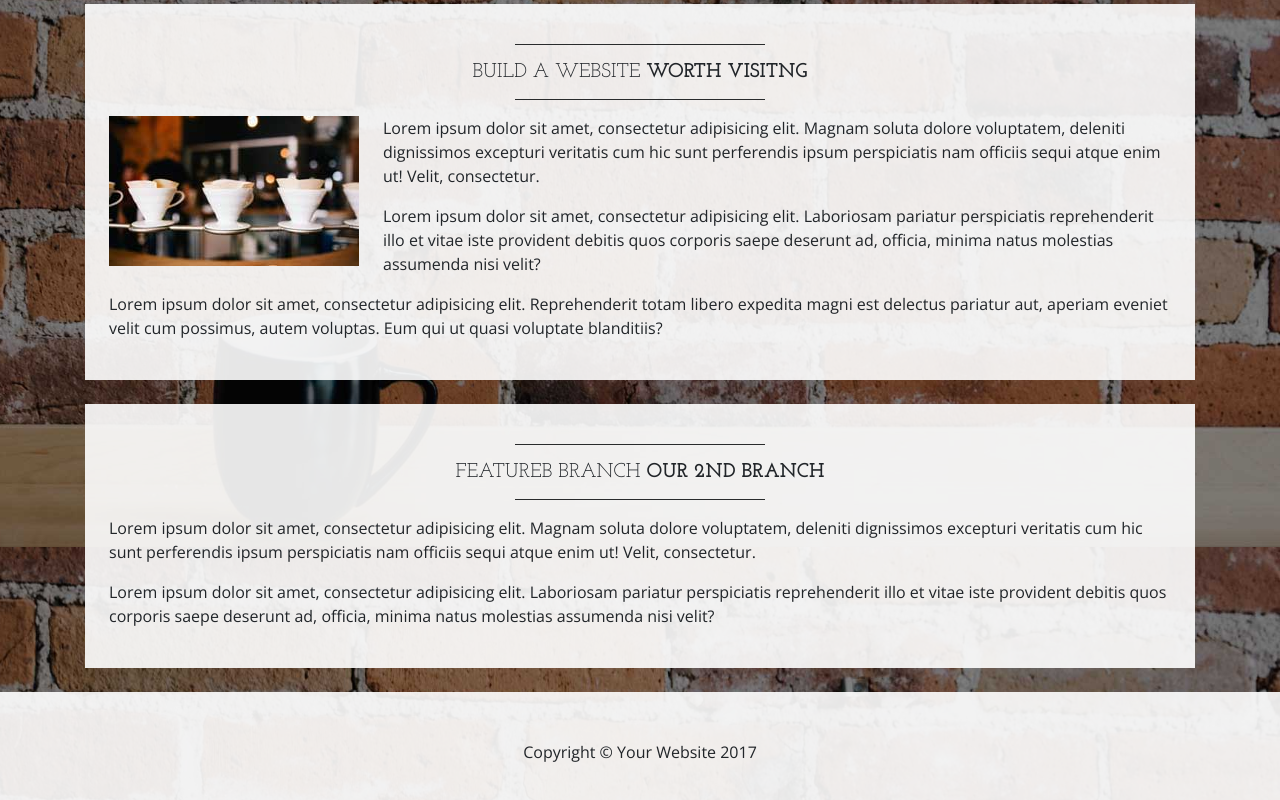
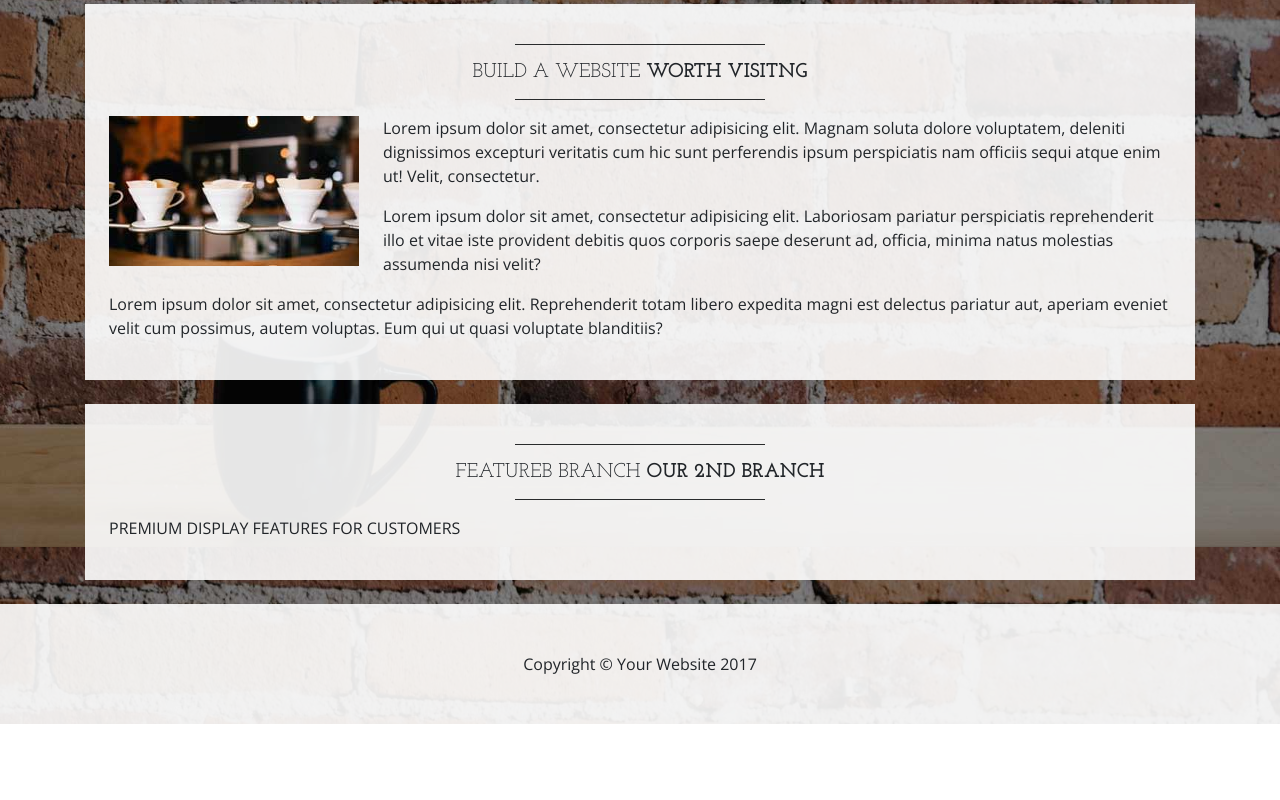
Before and after one commit to JasonDuquain/businesscasual, a website: page index.html in a window 1280 px wide. Shown: the part 1053-1853 px from the top of the page. After the commit the page ends 1777 px from the top, so only its background shows below. Drawn offline with nearby package versions, Linux system fonts and the light colour scheme.

Commit message:
edited paragrph on featureB

```diff
--- a/index.html
+++ b/index.html
@@ -123,8 +123,7 @@
           <strong>our 2nd branch</strong>
         </h2>
         <hr class="divider">
-        <p>Lorem ipsum dolor sit amet, consectetur adipisicing elit. Magnam soluta dolore voluptatem, deleniti dignissimos excepturi veritatis cum hic sunt perferendis ipsum perspiciatis nam officiis sequi atque enim ut! Velit, consectetur.</p>
-        <p>Lorem ipsum dolor sit amet, consectetur adipisicing elit. Laboriosam pariatur perspiciatis reprehenderit illo et vitae iste provident debitis quos corporis saepe deserunt ad, officia, minima natus molestias assumenda nisi velit?</p>
+        <p class="hay">PREMIUM DISPLAY FEATURES FOR CUSTOMERS</p>
       </div>
 
     </div>
```
